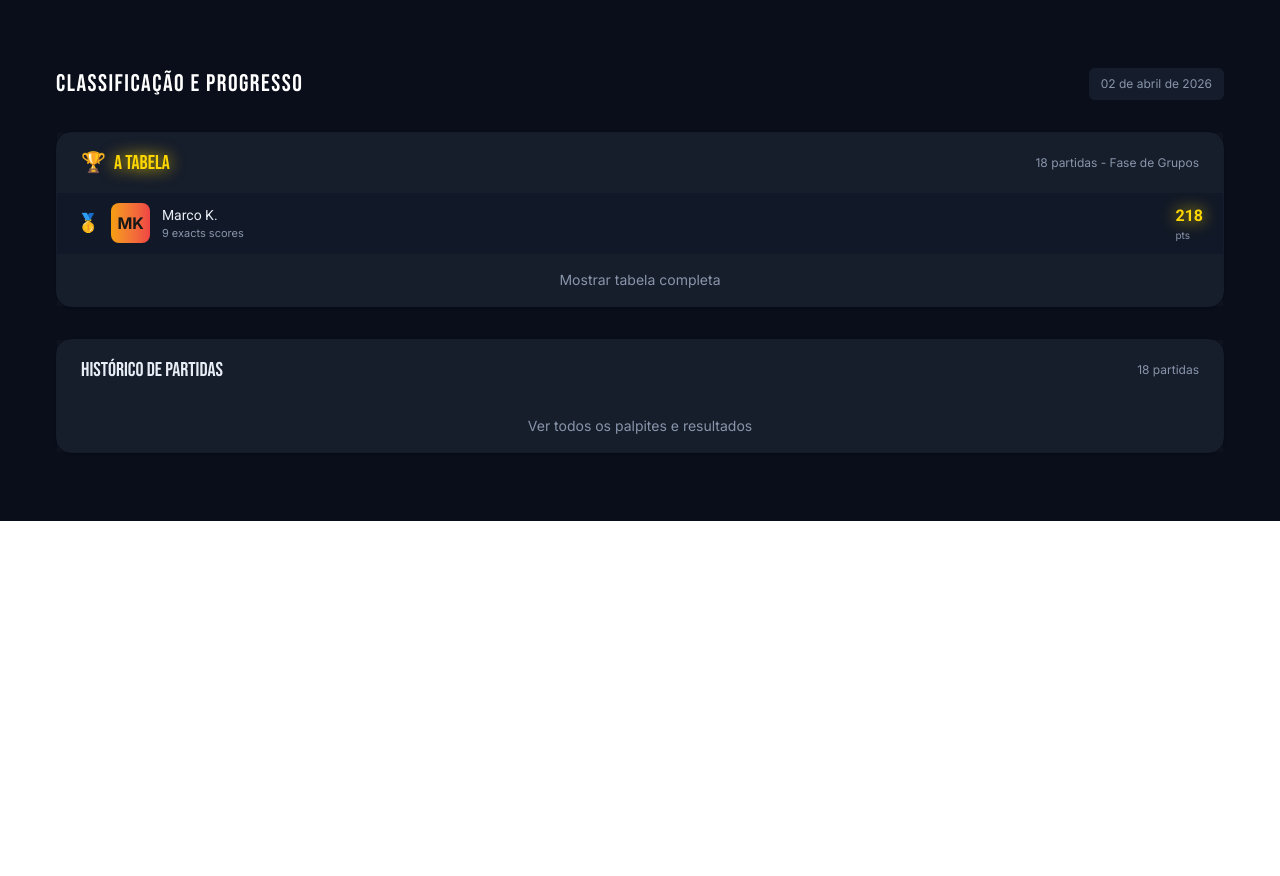
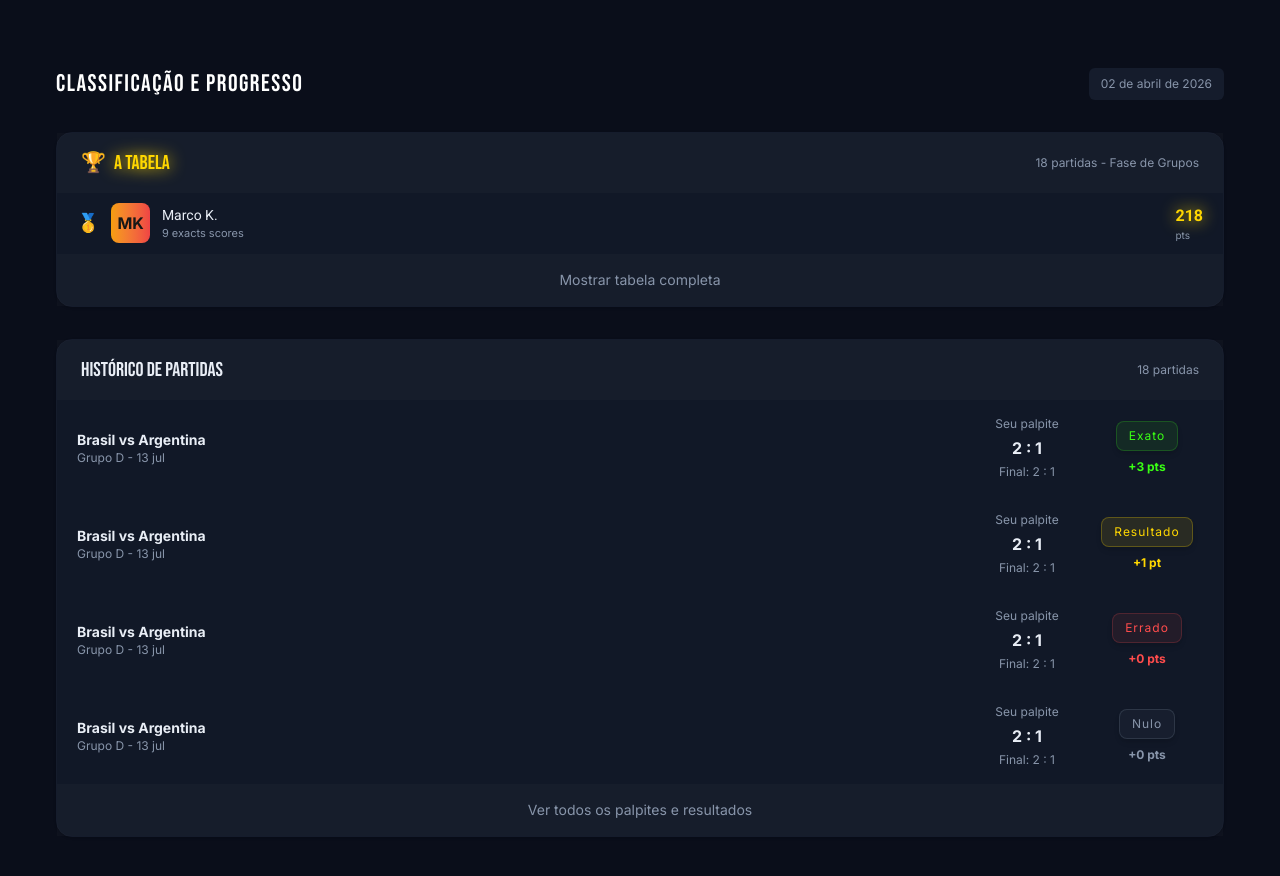
Before and after one commit to caioRibeiro23/BolaoCopa2026, a Next.js app: page /stats in a window 1280 px wide. Shown: the top 876 px of the page. Before the commit the page ends 800 px from the top, so only its background shows below. Built offline with nearby package versions, Linux system fonts and the light colour scheme.

Commit message:
adiciona componentes de histórico e resultados de partidas

```diff
--- /dev/null
+++ b/src/components/Stats/History/historyRow.tsx
@@ -0,0 +1,24 @@
+import HistoryResultCard from "../../ui/historyResultCard";
+
+interface HistoryRowProps {
+    status: "exato" | "resultado" | "errado" | "nulo";
+}
+
+export default function historyRow({ status }: HistoryRowProps) {
+    return(
+        <div className="w-full grid grid-cols-[minmax(0,1fr)_6rem_7rem] px-5 py-2.5 gap-4 items-center">
+            <div className="min-w-0 flex flex-col py-0.5 font-inter">
+                <p className="font-bold text-sm text-[#E8EDF5]">Brasil vs Argentina</p>
+                <span className="text-xs text-cinzaSuave">Grupo D - 13 jul</span>
+            </div>
+            <div className="flex flex-col items-center justify-center p-1.5 w-full gap-1">
+                <p className="font-inter text-xs text-cinzaSuave">Seu palpite</p>
+                <span className="font-bold text-base text-[#E8EDF5]">2 : 1</span>
+                <p className="font-inter text-xs text-cinzaSuave">Final: 2 : 1</p>
+            </div>
+            <div className="w-full self-stretch flex justify-center items-center">
+                <HistoryResultCard status={status} />
+            </div>
+        </div>
+    )
+}
--- a/src/components/Stats/History/historyTable.tsx
+++ b/src/components/Stats/History/historyTable.tsx
@@ -1,4 +1,5 @@
 import Link from "next/link";
+import HistoryRow from "./historyRow";
 
 export default function historyTable() {
     return(
@@ -7,6 +8,10 @@ export default function historyTable() {
                 <h2 className="text-[#E8EDF5] font-bebas-neue text-xl"> Histórico de Partidas</h2>
                 <span className="font-inter text-xs text-cinzaSuave">18 partidas</span>
             </div>
+            <HistoryRow status="exato"/>
+            <HistoryRow status="resultado"/>
+            <HistoryRow status="errado"/>
+            <HistoryRow status="nulo"/>
             <div className="flex justify-center items-center px-5 py-4 bg-[#FFFFFF]/2">
                 <Link href="/stats/history" className="text-cinzaSuave hover:underline text-sm font-inter">
                     Ver todos os palpites e resultados
--- a/src/components/cards/cardEncerradas.tsx
+++ b/src/components/cards/cardEncerradas.tsx
@@ -1,6 +1,7 @@
 import Flag from "./iconePais/flag";
 import CaixaPlacarEncerrado from "./caixaPlacar/caixaPlacarEncerrado";
 import { getCountryAbbr } from "./iconePais/countryAbbr";
+import ResultCard from "../ui/resultCard";
 
 
 interface CardAoVivoProps {
@@ -15,7 +16,7 @@ interface CardAoVivoProps {
 }
 
 export default function CardEncerradas({ paisCasa, paisVisitante, grupo, placarCasa, placarVisitante, palpiteCasa, palpiteVisitante }: CardAoVivoProps) {
-    let status: string | undefined;
+    let status: "exato" | "resultado" | "incorreto" | undefined;
     status = undefined;
     if(palpiteCasa !==undefined && palpiteVisitante !==undefined) {
         const saldoPalpite = palpiteCasa - palpiteVisitante;
@@ -70,33 +71,7 @@ export default function CardEncerradas({ paisCasa, paisVisitante, grupo, placarC
             </div>
 
             {/* Rodapé do Card */}
-            {status === undefined ? (
-                <div className="w-full flex justify-center items-center pb-5">
-                    <button className="px-4 py-2 bg-cinzaSuave/5 text-cinzaSuave rounded-lg font-normal font-inter text-xs bp-540:text-sm tracking-[1px] shadow-md border border-cinzaSuave/20" type="submit" disabled>
-                        Sem Palpite <span className="font-bold">+0 pts</span>
-                    </button>
-                </div>
-            ) :
-
-            status === "exato" ? (
-                <div className="w-full flex justify-center items-center pb-5">
-                    <button className="px-4 py-2 bg-verdeNeon/8 text-verdeNeon rounded-lg font-normal font-inter text-xs bp-540:text-sm tracking-[1px] shadow-md border border-verdeNeon/20" type="submit" disabled>
-                        ✓ Placar Exato <span className="font-bold">+3 pts</span>
-                    </button>
-                </div>
-            ) : status === "resultado" ? (
-                <div className="w-full flex justify-center items-center pb-5">
-                    <button className="px-4 py-2 bg-[#FFD700]/10 text-[#FFD700] rounded-lg font-normal font-inter text-xs bp-540:text-sm tracking-[1px] shadow-md border border-[#FFD700]/25" type="submit" disabled>
-                        ✓ Resultado Correto <span className="font-bold">+1 pt</span>
-                    </button>
-                </div>
-            ) : (
-                <div className="w-full flex justify-center items-center pb-5">
-                    <button className="px-4 py-2 bg-vermelhoVibrante/8 text-vermelhoVibrante rounded-lg font-normal font-inter text-xs bp-540:text-sm tracking-[1px] shadow-md border border-vermelhoVibrante/20" type="submit" disabled>
-                        ✗ Resultado Errado <span className="font-bold">+0 pts</span>
-                    </button>
-                </div>
-            )}
+            <ResultCard status={status} />
         </div>
     );
 }
--- /dev/null
+++ b/src/components/ui/historyResultCard.tsx
@@ -0,0 +1,47 @@
+interface HistoryResultCardProps {
+    status: "exato" | "resultado" | "errado" | "nulo";
+}
+
+const statusStyles: Record<HistoryResultCardProps["status"], { label: string; points: string; colorClass: string; bgClass: string; borderClass: string; }> = {
+    exato: {
+        label: "Exato",
+        points: "+3 pts",
+        colorClass: "text-verdeNeon",
+        bgClass: "bg-verdeNeon/8",
+        borderClass: "border-verdeNeon/20",
+    },
+    resultado: {
+        label: "Resultado",
+        points: "+1 pt",
+        colorClass: "text-[#FFD700]",
+        bgClass: "bg-[#FFD700]/10",
+        borderClass: "border-[#FFD700]/25",
+    },
+    errado: {
+        label: "Errado",
+        points: "+0 pts",
+        colorClass: "text-vermelhoVibrante",
+        bgClass: "bg-vermelhoVibrante/8",
+        borderClass: "border-vermelhoVibrante/20",
+    },
+    nulo: {
+        label: "Nulo",
+        points: "+0 pts",
+        colorClass: "text-cinzaSuave",
+        bgClass: "bg-cinzaSuave/5",
+        borderClass: "border-cinzaSuave/20",
+    },
+};
+
+export default function HistoryResultCard({ status }: HistoryResultCardProps) {
+    const style = statusStyles[status];
+
+    return (
+        <div className="flex flex-col items-end justify-center gap-2">
+            <div className={`w-full text-center px-3 py-1.5 rounded-lg border shadow-md font-inter text-xs tracking-[1px] ${style.colorClass} ${style.bgClass} ${style.borderClass}`}>
+                {style.label}
+            </div>
+            <span className={`w-full text-center font-inter text-xs font-bold ${style.colorClass}`}>{style.points}</span>
+        </div>
+    );
+}
--- /dev/null
+++ b/src/components/ui/resultCard.tsx
@@ -0,0 +1,35 @@
+interface ResultCardProps {
+    status: "exato" | "resultado" | "incorreto" | undefined;
+}
+
+export default function ResultCard({ status }: ResultCardProps) {
+    return(
+        status === undefined ? (
+                <div className="w-full flex justify-center items-center pb-5">
+                    <button className="px-4 py-2 bg-cinzaSuave/5 text-cinzaSuave rounded-lg font-normal font-inter text-xs bp-540:text-sm tracking-[1px] shadow-md border border-cinzaSuave/20" type="submit" disabled>
+                        Sem Palpite <span className="font-bold">+0 pts</span>
+                    </button>
+                </div>
+            ) :
+
+        status === "exato" ? (
+            <div className="w-full flex justify-center items-center pb-5">
+                <button className="px-4 py-2 bg-verdeNeon/8 text-verdeNeon rounded-lg font-normal font-inter text-xs bp-540:text-sm tracking-[1px] shadow-md border border-verdeNeon/20" type="submit" disabled>
+                    ✓ Placar Exato <span className="font-bold">+3 pts</span>
+                </button>
+            </div>
+        ) : status === "resultado" ? (
+            <div className="w-full flex justify-center items-center pb-5">
+                <button className="px-4 py-2 bg-[#FFD700]/10 text-[#FFD700] rounded-lg font-normal font-inter text-xs bp-540:text-sm tracking-[1px] shadow-md border border-[#FFD700]/25" type="submit" disabled>
+                    ✓ Resultado Correto <span className="font-bold">+1 pt</span>
+                </button>
+            </div>
+        ) : (
+            <div className="w-full flex justify-center items-center pb-5">
+                <button className="px-4 py-2 bg-vermelhoVibrante/8 text-vermelhoVibrante rounded-lg font-normal font-inter text-xs bp-540:text-sm tracking-[1px] shadow-md border border-vermelhoVibrante/20" type="submit" disabled>
+                    ✗ Resultado Errado <span className="font-bold">+0 pts</span>
+                </button>
+            </div>
+        )
+    )
+}
```
